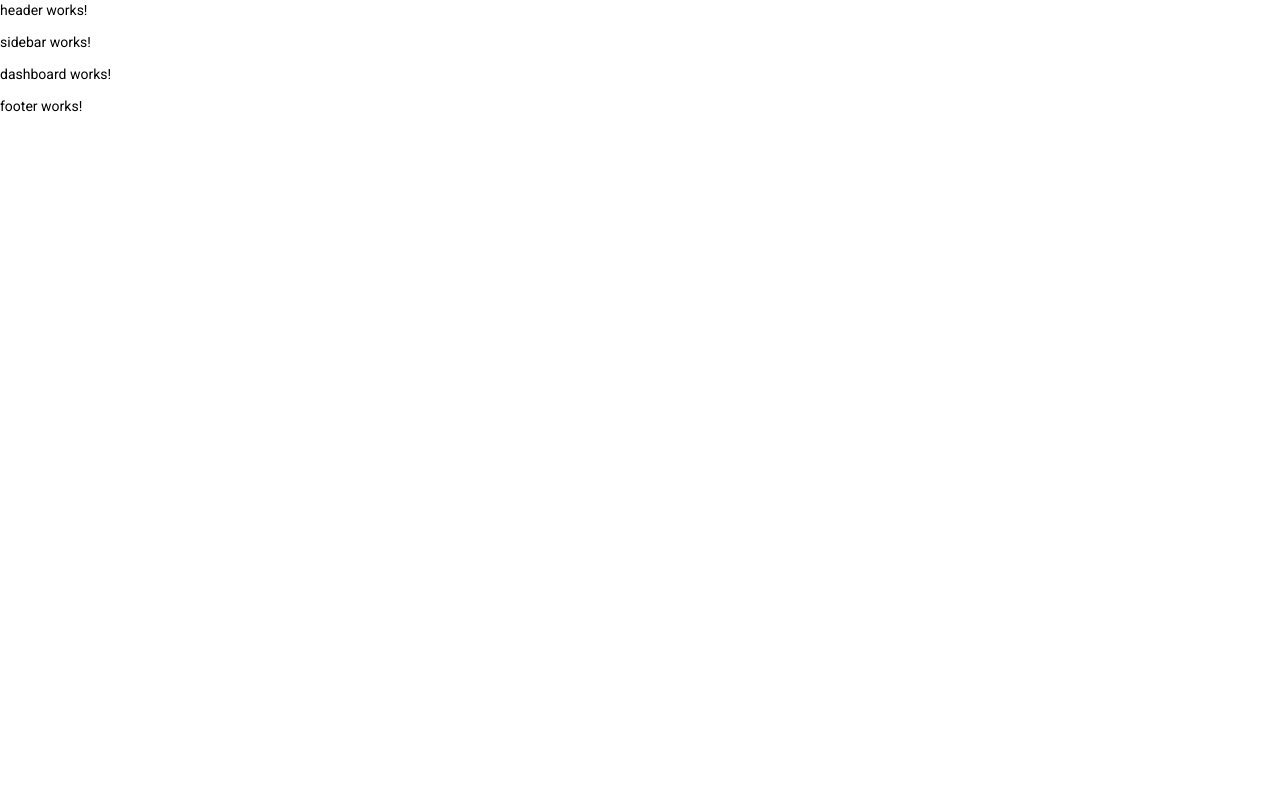
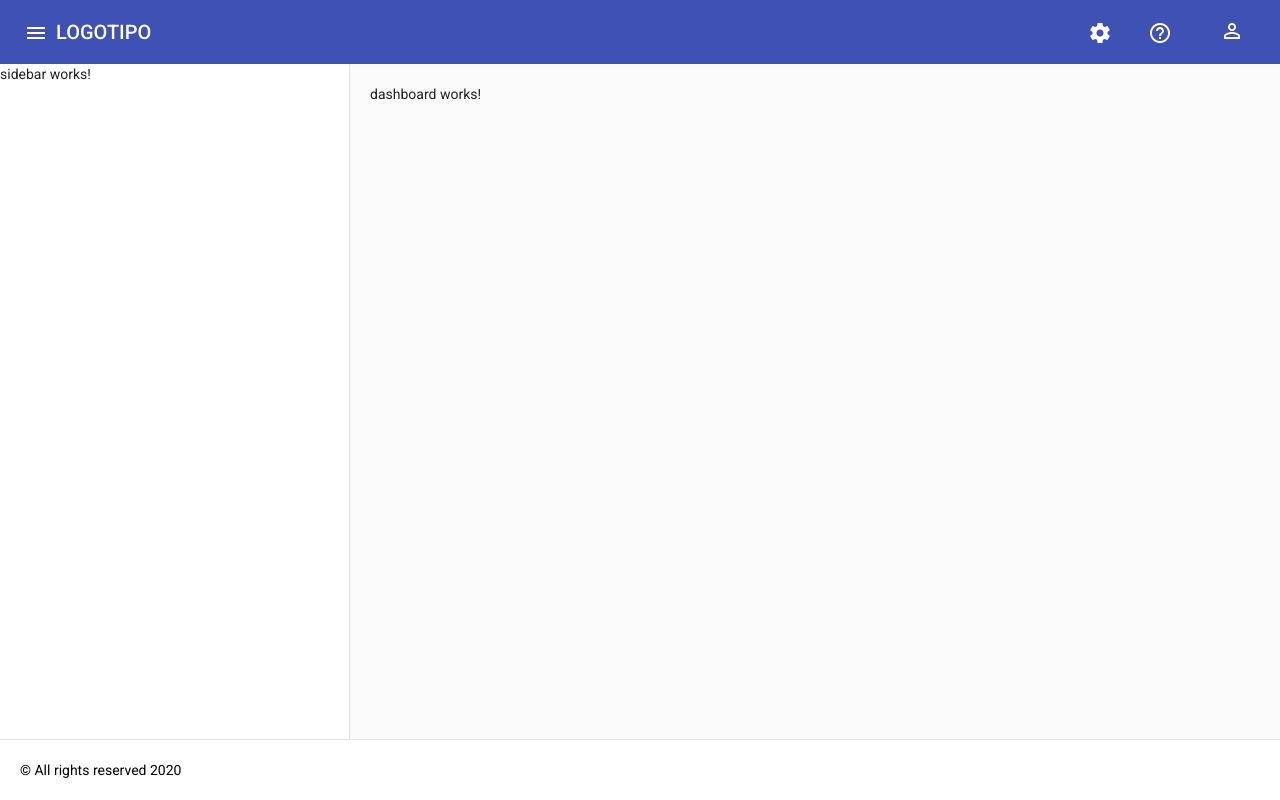
Before and after one commit to PabloFerreiraB/dashboard, an Angular app: page / in a window 1280 px wide. Built offline with nearby package versions, Linux system fonts and the light colour scheme.

Commit message:
Creating layout initial

```diff
--- a/package.json
+++ b/package.json
@@ -16,6 +16,7 @@
     "@angular/common": "~10.0.3",
     "@angular/compiler": "~10.0.3",
     "@angular/core": "~10.0.3",
+    "@angular/flex-layout": "^10.0.0-beta.32",
     "@angular/forms": "~10.0.3",
     "@angular/material": "^10.0.2",
     "@angular/platform-browser": "~10.0.3",
--- a/src/app/layouts/default/default.component.css
+++ b/src/app/layouts/default/default.component.css
@@ -0,0 +1,19 @@
+:host {
+  display: flex;
+  flex-direction: column;
+  height: 100%;
+}
+
+/* Sidenav */
+mat-drawer {
+  width: 350px;
+}
+
+/* Conteúdo */
+mat-drawer-container {
+  height: 100%;
+}
+
+mat-drawer-content {
+  padding: 20px;
+}
--- a/src/app/layouts/default/default.component.html
+++ b/src/app/layouts/default/default.component.html
@@ -1,6 +1,14 @@
 <app-header></app-header>
-<app-sidebar></app-sidebar>
 
-<router-outlet></router-outlet>
+<!-- Components Material - Barra lateral -->
+<mat-drawer-container>
+  <mat-drawer mode="side" opened>
+    <app-sidebar></app-sidebar>
+  </mat-drawer>
+  <mat-drawer-content>
+
+    <router-outlet></router-outlet>
+  </mat-drawer-content>
+</mat-drawer-container>
 
 <app-footer></app-footer>
--- a/src/app/layouts/default/default.module.ts
+++ b/src/app/layouts/default/default.module.ts
@@ -7,6 +7,7 @@ import { DashboardComponent } from './../../modules/dashboard/dashboard.componen
 import { PostsComponent } from './../../modules/posts/posts.component';
 
 import { SharedModule } from './../../shared/shared.module';
+import { MatSidenavModule } from "@angular/material/sidenav";
 
 @NgModule({
   declarations: [
@@ -17,7 +18,8 @@ import { SharedModule } from './../../shared/shared.module';
   imports: [
     CommonModule,
     RouterModule,
-    SharedModule
+    SharedModule,
+    MatSidenavModule
   ]
 })
 export class DefaultModule { }
--- a/src/app/shared/components/footer/footer.component.css
+++ b/src/app/shared/components/footer/footer.component.css
@@ -0,0 +1,3 @@
+footer {
+  padding: 20px;
+}
--- a/src/app/shared/components/footer/footer.component.html
+++ b/src/app/shared/components/footer/footer.component.html
@@ -1 +1,5 @@
-<p>footer works!</p>
+<mat-divider></mat-divider>
+
+<footer>
+  &copy; All rights reserved 2020
+</footer>
--- a/src/app/shared/components/header/header.component.css
+++ b/src/app/shared/components/header/header.component.css
@@ -0,0 +1,3 @@
+ul li {
+  list-style: none;
+}
--- a/src/app/shared/components/header/header.component.html
+++ b/src/app/shared/components/header/header.component.html
@@ -1 +1,35 @@
-<p>header works!</p>
+<mat-toolbar color="primary">
+  <mat-toolbar-row>
+    <button mat-icon-button>
+      <mat-icon>menu</mat-icon>
+    </button>
+
+    <span>LOGOTIPO</span>
+
+    <div fxFlex fxLayout="row" fxLayoutAlign="flex-end">
+      <ul fxLayout="row" fxLayoutGap="20px">
+        <li>
+          <button mat-icon-button>
+            <mat-icon>settings</mat-icon>
+          </button>
+        </li>
+        <li>
+          <button mat-icon-button>
+            <mat-icon>help_outline</mat-icon>
+          </button>
+        </li>
+        <li>
+          <button mat-button [matMenuTriggerFor]="menu">
+            <mat-icon>person_outline</mat-icon>
+          </button>
+          <mat-menu #menu="matMenu">
+            <button mat-menu-item>
+              <mat-icon>exit_to_app</mat-icon>
+              Sair
+            </button>
+          </mat-menu>
+        </li>
+      </ul>
+    </div>
+  </mat-toolbar-row>
+</mat-toolbar>
```
Also changed, not shown: src/app/shared/shared.module.ts (+13 -0 lines), Passa_a_passo.txt, 1 other file (tests, documents, lock files or other folders).
